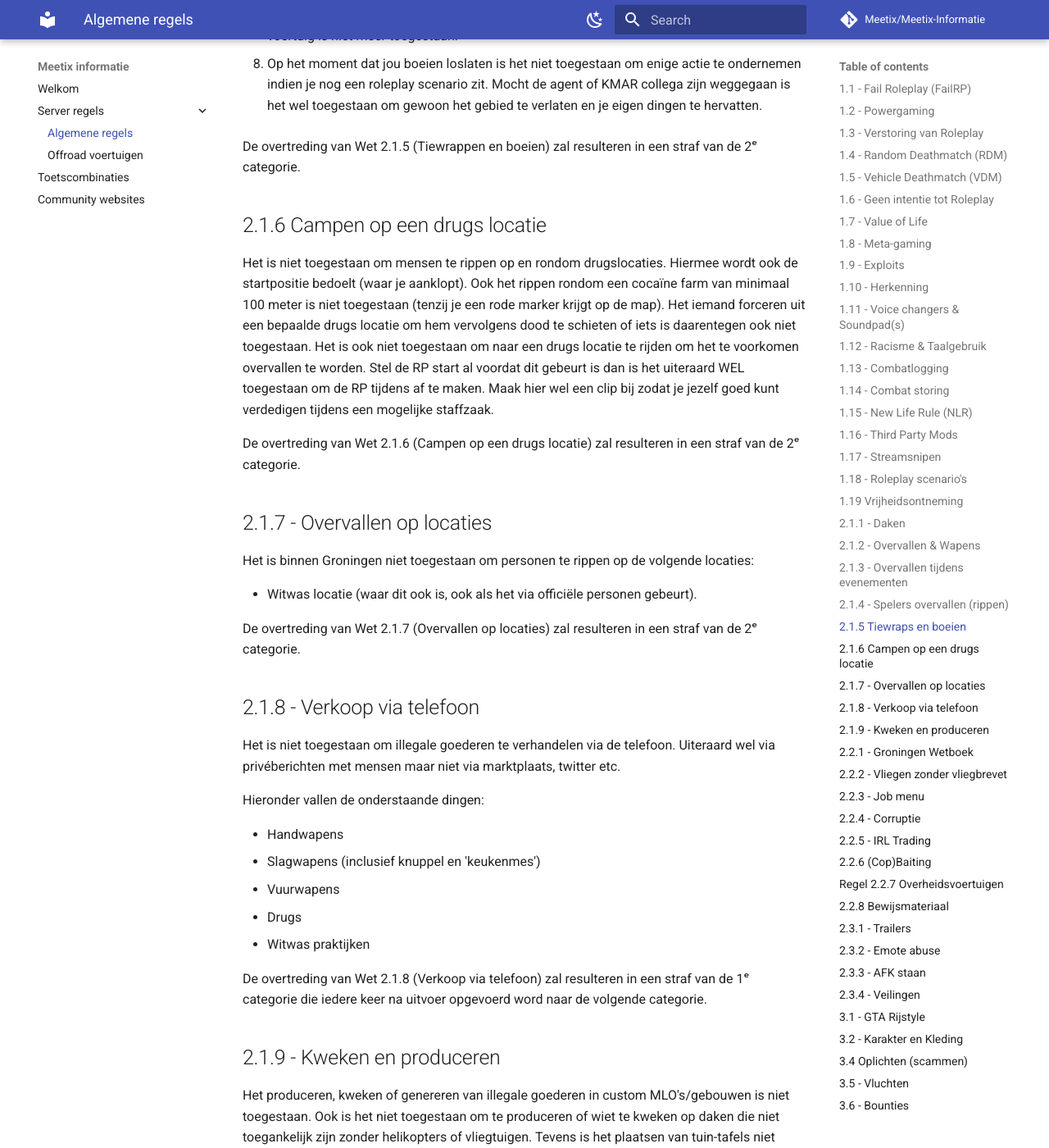
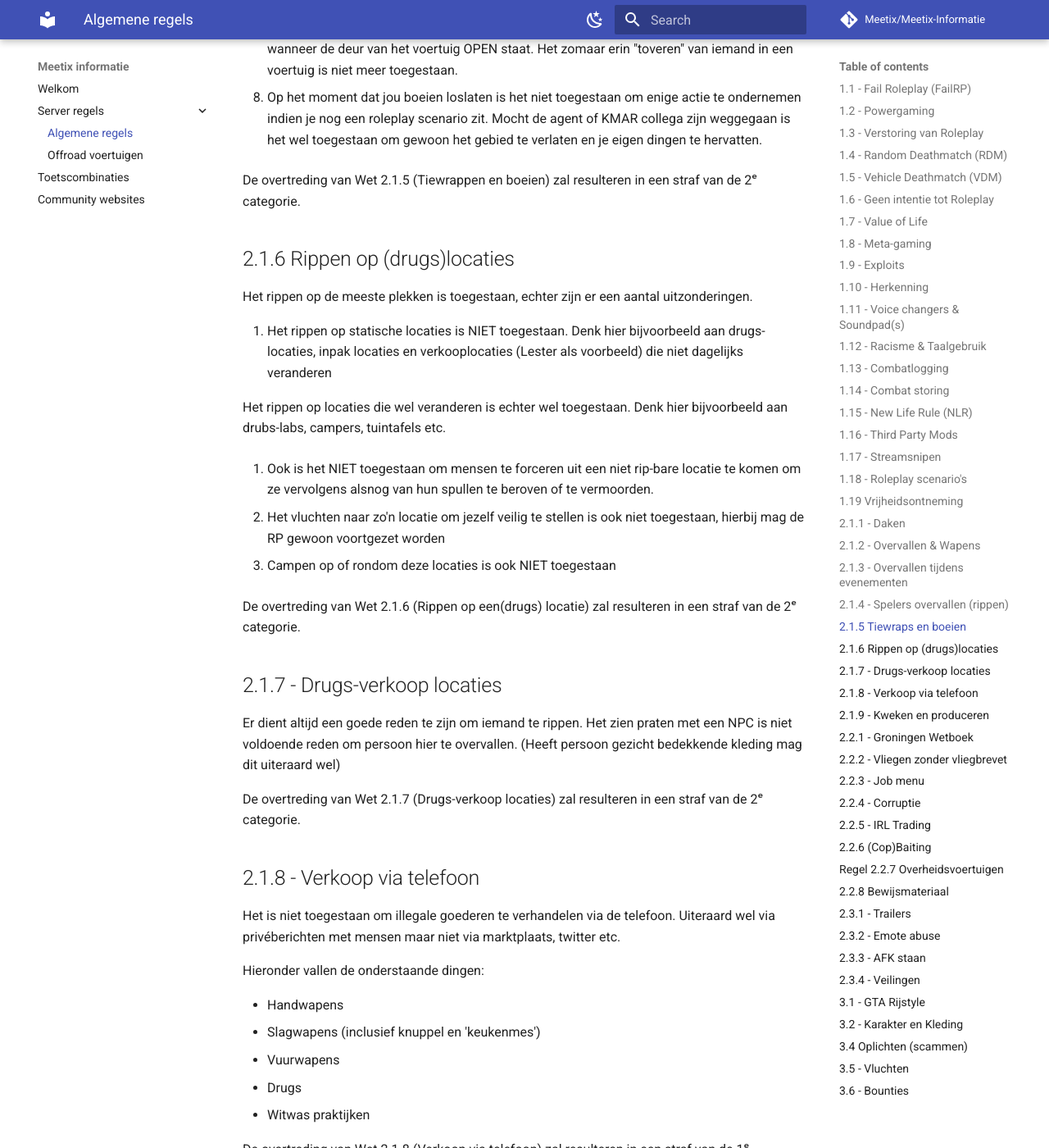
Before and after one commit to MeetixRP/Meetix-Informatie, an MkDocs documentation site: the page built from docs/algemeneregels.md, in a window 1280 px wide and 1400 px high, scrolled down 9429 px. Shown: the whole window at 82% size. Built offline with MkDocs 1.6.1 and Material for MkDocs 9.7.7, drawn with Linux system fonts in a browser that asks for light colours; comment, search, counter and statistics services are not loaded; some of the changed text lies outside the part shown.

Commit message:
Update algemeneregels.md
1.4 RDM
2.1.6 Rippen op (drugs)locaties
2.1.7 Drugs-verkoop locaties

```diff
--- a/docs/algemeneregels.md
+++ b/docs/algemeneregels.md
@@ -33,6 +33,8 @@ De overtreding van Wet 1.3 (Verstoring van RP) zal resulteren in een straf van d
 
 Onder de categorie "RDM" valt het vermoorden van een speler zonder enige intentie van kwalitatieve roleplay. Iemand dient ten alle tijden een mogelijkheid hebben om er iets tegen in ruil te doen.
 Het vermoorden van iemand doormiddel van het naar iemand toelopen, hostagen en gelijk doodschieten is dus ten alle tijden verboden en gaat tegen de regels in.
+
+Het onnodig naschieten om iemand de kans tot overleven te ontnemen is tevens niet toegestaan
 
 De overtreding van Wet 1.4 (RDM) zal resulteren in een straf van de 2ᵉ categorie die iedere keer na uitvoer opgevoerd word naar de volgende categorie.
 
@@ -272,24 +274,31 @@ Mocht de agent of KMAR collega zijn weggegaan is het wel toegestaan om gewoon he
 
 De overtreding van Wet 2.1.5 (Tiewrappen en boeien) zal resulteren in een straf van de 2ᵉ categorie.
 
-## 2.1.6 Campen op een drugs locatie
+## 2.1.6 Rippen op (drugs)locaties
 
-Het is niet toegestaan om mensen te rippen op en rondom drugslocaties. Hiermee wordt ook de startpositie bedoelt (waar je aanklopt).
-Ook het rippen rondom een cocaïne farm van minimaal 100 meter is niet toegestaan (tenzij je een rode marker krijgt op de map).
-Het iemand forceren uit een bepaalde drugs locatie om hem vervolgens dood te schieten of iets is daarentegen ook niet toegestaan.
-Het is ook niet toegestaan om naar een drugs locatie te rijden om het te voorkomen overvallen te worden.
-Stel de RP start al voordat dit gebeurt is dan is het uiteraard WEL toegestaan om de RP tijdens af te maken.
-Maak hier wel een clip bij zodat je jezelf goed kunt verdedigen tijdens een mogelijke staffzaak.
+Het rippen op de meeste plekken is toegestaan, echter zijn er een aantal uitzonderingen.
 
-De overtreding van Wet 2.1.6 (Campen op een drugs locatie) zal resulteren in een straf van de 2ᵉ categorie.
+1. Het rippen op statische locaties is NIET toegestaan.
+Denk hier bijvoorbeeld aan drugs-locaties, inpak locaties en verkooplocaties (Lester als voorbeeld) die niet dagelijks veranderen
 
-## 2.1.7 - Overvallen op locaties
+Het rippen op locaties die wel veranderen is echter wel toegestaan.
+Denk hier bijvoorbeeld aan drubs-labs, campers, tuintafels etc.
 
-Het is binnen Groningen niet toegestaan om personen te rippen op de volgende locaties:
+2. Ook is het NIET toegestaan om mensen te forceren uit een niet rip-bare locatie te komen om ze vervolgens alsnog van hun spullen te beroven of te vermoorden.
 
-- Witwas locatie (waar dit ook is, ook als het via officiële personen gebeurt).
+3. Het vluchten naar zo'n locatie om jezelf veilig te stellen is ook niet toegestaan, hierbij mag de RP gewoon voortgezet worden
 
-De overtreding van Wet 2.1.7 (Overvallen op locaties) zal resulteren in een straf van de 2ᵉ categorie.
+4. Campen op of rondom deze locaties is ook NIET toegestaan
+
+De overtreding van Wet 2.1.6 (Rippen op een(drugs) locatie) zal resulteren in een straf van de 2ᵉ categorie.
+
+## 2.1.7 - Drugs-verkoop locaties
+
+Er dient altijd een goede reden te zijn om iemand te rippen.
+Het zien praten met een NPC is niet voldoende reden om persoon hier te overvallen.
+(Heeft persoon gezicht bedekkende kleding mag dit uiteraard wel)
+
+De overtreding van Wet 2.1.7 (Drugs-verkoop locaties) zal resulteren in een straf van de 2ᵉ categorie.
 
 ## 2.1.8 - Verkoop via telefoon
 
```
